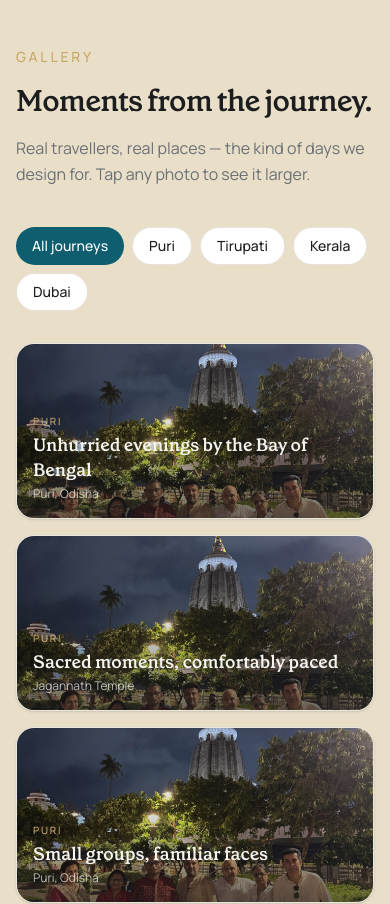
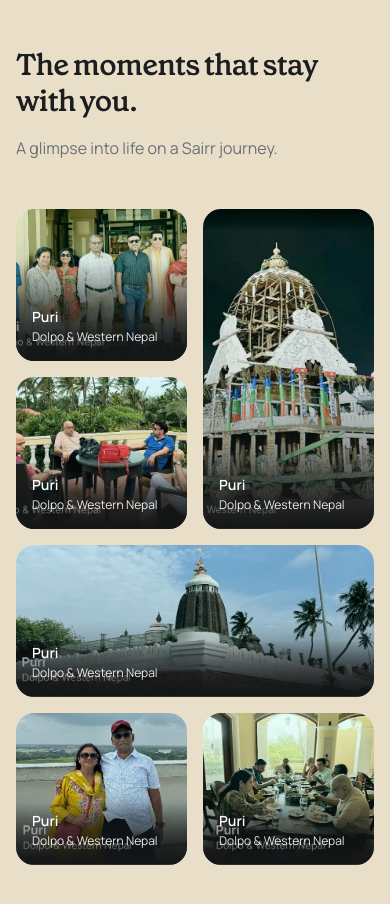
Before and after one commit to ServerlessTushar/sairr-website, a Next.js app: page / in a window 390 px wide. Shown: the part 4580-5484 px from the top of the page. Built offline with nearby package versions, Linux system fonts and the light colour scheme.

Commit message:
tripgallery section updated

```diff
--- a/src/components/home/TripGalleryGrid.tsx
+++ b/src/components/home/TripGalleryGrid.tsx
@@ -6,18 +6,9 @@ import { AnimatePresence, motion, useReducedMotion } from "framer-motion";
 import { ChevronLeft, ChevronRight, X } from "lucide-react";
 import {
   galleryImages,
-  galleryJourneys,
   type GalleryImage,
-  type GalleryLayout,
 } from "@/data/gallery";
 import { cn } from "@/lib/utils";
-
-const layoutClasses: Record<GalleryLayout, string> = {
-  default: "sm:col-span-1 sm:row-span-1",
-  wide: "sm:col-span-2 sm:row-span-1",
-  tall: "sm:col-span-1 sm:row-span-2",
-  large: "sm:col-span-2 sm:row-span-2",
-};
 
 function gallerySrc(image: GalleryImage) {
   return image.src ?? `https://picsum.photos/seed/${image.seed}/1200/800`;
@@ -27,31 +18,173 @@ type TripGalleryGridProps = {
   className?: string;
 };
 
+type GalleryTileProps = {
+  image: GalleryImage;
+  onClick: () => void;
+  className?: string;
+  reduceMotion: boolean | null;
+};
+
+function GalleryTile({
+  image,
+  onClick,
+  className,
+  reduceMotion,
+}: GalleryTileProps) {
+  return (
+    <motion.button
+      type="button"
+      layout={reduceMotion ? false : true}
+      initial={reduceMotion ? false : { opacity: 0, scale: 0.96 }}
+      animate={{ opacity: 1, scale: 1 }}
+      exit={reduceMotion ? undefined : { opacity: 0, scale: 0.96 }}
+      transition={{ duration: 0.35, ease: [0.25, 0.4, 0.25, 1] }}
+      onClick={onClick}
+      className={cn(
+        "group relative min-h-[9.5rem] overflow-hidden rounded-2xl bg-card text-left sm:min-h-[11rem]",
+        className,
+      )}
+    >
+      <Image
+        src={gallerySrc(image)}
+        alt={image.alt}
+        fill
+        sizes="(max-width: 1024px) 100vw, 50vw"
+        data-ai-placeholder={image.aiPlaceholder ? "true" : undefined}
+        className="object-cover transition-transform duration-700 group-hover:scale-105"
+        style={{ objectPosition: image.objectPosition ?? "center" }}
+      />
+
+      <div className="absolute inset-0 bg-gradient-to-t from-charcoal/75 via-charcoal/10 to-transparent" />
+
+      <div className="absolute inset-x-0 bottom-0 p-4">
+        <p className="text-sm font-semibold text-white">{image.journeyLabel}</p>
+        <p className="mt-0.5 text-xs text-white/90">{image.caption}</p>
+      </div>
+    </motion.button>
+  );
+}
+
+function GalleryMosaic({
+  images,
+  onImageClick,
+  reduceMotion,
+}: {
+  images: GalleryImage[];
+  onImageClick: (index: number) => void;
+  reduceMotion: boolean | null;
+}) {
+  const left = images.slice(0, 3);
+  const right = images.slice(3, 6);
+
+  if (images.length < 6) {
+    return (
+      <div className="grid grid-cols-1 gap-4 sm:grid-cols-2">
+        <AnimatePresence mode="popLayout">
+          {images.map((image, index) => (
+            <GalleryTile
+              key={image.id}
+              image={image}
+              reduceMotion={reduceMotion}
+              onClick={() => onImageClick(index)}
+              className="aspect-4/3"
+            />
+          ))}
+        </AnimatePresence>
+      </div>
+    );
+  }
+
+  const tileIndex = (offset: number) => offset;
+
+  return (
+    <div className="flex flex-col gap-4 lg:flex-row lg:gap-5">
+      <div className="grid min-h-[19rem] flex-1 grid-cols-2 grid-rows-2 gap-4 sm:min-h-[22rem] lg:min-h-[26rem]">
+        <AnimatePresence mode="popLayout">
+          {left[0] && (
+            <GalleryTile
+              key={left[0].id}
+              image={left[0]}
+              reduceMotion={reduceMotion}
+              onClick={() => onImageClick(tileIndex(0))}
+              className="col-start-1 row-start-1 h-full"
+            />
+          )}
+          {left[1] && (
+            <GalleryTile
+              key={left[1].id}
+              image={left[1]}
+              reduceMotion={reduceMotion}
+              onClick={() => onImageClick(tileIndex(1))}
+              className="col-start-1 row-start-2 h-full"
+            />
+          )}
+          {left[2] && (
+            <GalleryTile
+              key={left[2].id}
+              image={left[2]}
+              reduceMotion={reduceMotion}
+              onClick={() => onImageClick(tileIndex(2))}
+              className="col-start-2 row-span-2 row-start-1 h-full"
+            />
+          )}
+        </AnimatePresence>
+      </div>
+
+      <div className="grid min-h-[19rem] flex-1 grid-cols-2 grid-rows-2 gap-4 sm:min-h-[22rem] lg:min-h-[26rem]">
+        <AnimatePresence mode="popLayout">
+          {right[0] && (
+            <GalleryTile
+              key={right[0].id}
+              image={right[0]}
+              reduceMotion={reduceMotion}
+              onClick={() => onImageClick(tileIndex(3))}
+              className="col-span-2 row-start-1 h-full"
+            />
+          )}
+          {right[1] && (
+            <GalleryTile
+              key={right[1].id}
+              image={right[1]}
+              reduceMotion={reduceMotion}
+              onClick={() => onImageClick(tileIndex(4))}
+              className="col-start-1 row-start-2 h-full"
+            />
+          )}
+          {right[2] && (
+            <GalleryTile
+              key={right[2].id}
+              image={right[2]}
+              reduceMotion={reduceMotion}
+              onClick={() => onImageClick(tileIndex(5))}
+              className="col-start-2 row-start-2 h-full"
+            />
+          )}
+        </AnimatePresence>
+      </div>
+    </div>
+  );
+}
+
 export function TripGalleryGrid({ className }: TripGalleryGridProps) {
   const reduceMotion = useReducedMotion();
-  const [activeJourney, setActiveJourney] = useState("all");
   const [lightboxIndex, setLightboxIndex] = useState<number | null>(null);
-
-  const filteredImages =
-    activeJourney === "all"
-      ? galleryImages
-      : galleryImages.filter((image) => image.journey === activeJourney);
 
   const closeLightbox = useCallback(() => setLightboxIndex(null), []);
 
   const showPrev = useCallback(() => {
     setLightboxIndex((current) => {
       if (current === null) return null;
-      return current <= 0 ? filteredImages.length - 1 : current - 1;
+      return current <= 0 ? galleryImages.length - 1 : current - 1;
     });
-  }, [filteredImages.length]);
+  }, []);
 
   const showNext = useCallback(() => {
     setLightboxIndex((current) => {
       if (current === null) return null;
-      return current >= filteredImages.length - 1 ? 0 : current + 1;
+      return current >= galleryImages.length - 1 ? 0 : current + 1;
     });
-  }, [filteredImages.length]);
+  }, []);
 
   useEffect(() => {
     if (lightboxIndex === null) return;
@@ -71,92 +204,18 @@ export function TripGalleryGrid({ className }: TripGalleryGridProps) {
     };
   }, [closeLightbox, lightboxIndex, showNext, showPrev]);
 
-  useEffect(() => {
-    setLightboxIndex(null);
-  }, [activeJourney]);
-
   const activeImage =
-    lightboxIndex !== null ? filteredImages[lightboxIndex] : null;
+    lightboxIndex !== null ? galleryImages[lightboxIndex] : null;
 
   return (
     <>
-      <div className={cn("mt-10 space-y-8", className)}>
-        <div className="flex flex-wrap gap-2">
-          {galleryJourneys.map((journey) => {
-            const count =
-              journey.slug === "all"
-                ? galleryImages.length
-                : galleryImages.filter((image) => image.journey === journey.slug)
-                    .length;
-
-            if (journey.slug !== "all" && count === 0) return null;
-
-            return (
-              <button
-                key={journey.slug}
-                type="button"
-                onClick={() => setActiveJourney(journey.slug)}
-                className={cn(
-                  "rounded-full px-4 py-2 text-sm font-medium transition-colors",
-                  activeJourney === journey.slug
-                    ? "bg-brand text-white"
-                    : "border border-border/70 bg-card text-charcoal hover:border-brand/30 hover:text-brand",
-                )}
-              >
-                {journey.label}
-              </button>
-            );
-          })}
-        </div>
-
-        <motion.div
-          layout={reduceMotion ? false : true}
-          className="grid auto-rows-[11rem] grid-cols-1 gap-4 sm:grid-cols-2 sm:auto-rows-[12rem] lg:grid-cols-4 lg:auto-rows-[10.5rem]"
-        >
-          <AnimatePresence mode="popLayout">
-            {filteredImages.map((image, index) => (
-              <motion.button
-                key={image.id}
-                type="button"
-                layout={reduceMotion ? false : true}
-                initial={reduceMotion ? false : { opacity: 0, scale: 0.96 }}
-                animate={{ opacity: 1, scale: 1 }}
-                exit={reduceMotion ? undefined : { opacity: 0, scale: 0.96 }}
-                transition={{ duration: 0.35, ease: [0.25, 0.4, 0.25, 1] }}
-                onClick={() => setLightboxIndex(index)}
-                className={cn(
-                  "group relative overflow-hidden rounded-2xl border border-border/60 bg-card text-left shadow-sm",
-                  layoutClasses[image.layout ?? "default"],
-                )}
-              >
-                <Image
-                  src={gallerySrc(image)}
-                  alt={image.alt}
-                  fill
-                  sizes="(max-width: 640px) 100vw, (max-width: 1024px) 50vw, 25vw"
-                  data-ai-placeholder={image.aiPlaceholder ? "true" : undefined}
-                  className="object-cover transition-transform duration-700 group-hover:scale-105"
-                  style={{ objectPosition: image.objectPosition ?? "center" }}
-                />
-
-                <div className="absolute inset-0 bg-gradient-to-t from-charcoal/80 via-charcoal/20 to-transparent opacity-80 transition-opacity duration-300 group-hover:opacity-100" />
-
-                <div className="absolute inset-x-0 bottom-0 p-4">
-                  <p className="text-[10px] font-medium uppercase tracking-[0.18em] text-gold">
-                    {image.journeyLabel}
-                  </p>
-                  <p className="mt-1 font-heading text-lg font-semibold leading-snug text-mist">
-                    {image.caption}
-                  </p>
-                  <p className="mt-1 text-xs text-mist/75">{image.location}</p>
-                </div>
-
-                <div className="absolute right-3 top-3 rounded-full border border-mist/20 bg-charcoal/35 px-2.5 py-1 text-[10px] font-medium uppercase tracking-[0.14em] text-mist/85 opacity-0 backdrop-blur-sm transition-opacity duration-300 group-hover:opacity-100">
-                  View
-                </div>
-              </motion.button>
-            ))}
-          </AnimatePresence>
+      <div className={className}>
+        <motion.div layout={reduceMotion ? false : true}>
+          <GalleryMosaic
+            images={galleryImages}
+            reduceMotion={reduceMotion}
+            onImageClick={setLightboxIndex}
+          />
         </motion.div>
       </div>
 
@@ -220,7 +279,7 @@ export function TripGalleryGrid({ className }: TripGalleryGridProps) {
                     <ChevronLeft className="size-5" />
                   </button>
                   <span className="min-w-12 text-center text-sm text-mist/70">
-                    {lightboxIndex + 1} / {filteredImages.length}
+                    {lightboxIndex + 1} / {galleryImages.length}
                   </span>
                   <button
                     type="button"
--- a/src/components/home/TripGallerySection.tsx
+++ b/src/components/home/TripGallerySection.tsx
@@ -6,21 +6,17 @@ export function TripGallerySection() {
     <section id="gallery" className="border-t border-charcoal/10 bg-sand">
       <div className="mx-auto max-w-7xl px-4 py-20 sm:px-6 lg:px-8 lg:py-28">
         <FadeIn>
-          <div className="max-w-2xl">
-            <p className="text-sm font-medium uppercase tracking-[0.2em] text-gold">
-              Gallery
-            </p>
-            <h2 className="mt-4 font-heading text-3xl font-semibold tracking-tight text-charcoal sm:text-4xl">
-              Moments from the journey.
+          <div className="lg:mx-auto lg:max-w-3xl lg:text-center">
+            <h2 className="font-heading text-3xl font-semibold tracking-tight text-charcoal sm:text-4xl">
+              The moments that stay with you.
             </h2>
-            <p className="mt-4 text-base leading-relaxed text-slate">
-              Real travellers, real places — the kind of days we design for.
-              Tap any photo to see it larger.
+            <p className="mt-4 text-base leading-relaxed text-slate sm:text-lg">
+              A glimpse into life on a Sairr journey.
             </p>
           </div>
         </FadeIn>
 
-        <TripGalleryGrid />
+        <TripGalleryGrid className="mt-12 lg:mt-14" />
       </div>
     </section>
   );
--- a/src/data/gallery.ts
+++ b/src/data/gallery.ts
@@ -24,94 +24,70 @@ export const galleryJourneys = [
 
 export const galleryImages: GalleryImage[] = [
   {
-    id: "puri-coast",
-    seed: "puri-gallery-coast",
-    src: "/sairr-coming-soon.jpeg",
-    alt: "Travellers enjoying the coast near Puri",
-    caption: "Unhurried evenings by the Bay of Bengal",
+    id: "moments-1",
+    seed: "moments-1",
+    src: "/homepage/moments-1.webp",
+    alt: "Sairr travellers together in Puri",
+    caption: "Dolpo & Western Nepal",
     location: "Puri, Odisha",
     journey: "puri",
     journeyLabel: "Puri",
-    layout: "large",
-    objectPosition: "center 30%",
+    objectPosition: "center",
   },
   {
-    id: "puri-temple",
-    seed: "puri-gallery-temple",
-    src: "/sairr-coming-soon.jpeg",
-    alt: "Travellers near Jagannath Temple, Puri",
-    caption: "Sacred moments, comfortably paced",
-    location: "Jagannath Temple",
-    journey: "puri",
-    journeyLabel: "Puri",
-    layout: "tall",
-    objectPosition: "center 20%",
-  },
-  {
-    id: "puri-group",
-    seed: "puri-gallery-group",
-    src: "/sairr-coming-soon.jpeg",
-    alt: "Sairr travellers together in Puri",
-    caption: "Small groups, familiar faces",
+    id: "moments-2",
+    seed: "moments-2",
+    src: "/homepage/moments-2.webp",
+    alt: "Travellers sharing a meal in Puri",
+    caption: "Dolpo & Western Nepal",
     location: "Puri, Odisha",
     journey: "puri",
     journeyLabel: "Puri",
-    objectPosition: "center 40%",
+    objectPosition: "center",
   },
   {
-    id: "puri-arrival",
-    seed: "puri-gallery-arrival",
-    src: "/sairr-coming-soon.jpeg",
-    alt: "Travellers arriving for the Puri journey",
-    caption: "From doorstep to destination — we handle the rest",
+    id: "moments-3",
+    seed: "moments-3",
+    src: "/homepage/moments-3.webp",
+    alt: "Temple chariot in Puri",
+    caption: "Dolpo & Western Nepal",
     location: "Puri, Odisha",
     journey: "puri",
     journeyLabel: "Puri",
-    layout: "wide",
-    objectPosition: "center 35%",
+    objectPosition: "center",
   },
   {
-    id: "puri-meal",
-    seed: "puri-gallery-meal",
-    src: "/sairr-coming-soon.jpeg",
-    alt: "Shared meal during the Puri journey",
-    caption: "Good food, good company, no rush",
+    id: "moments-4",
+    seed: "moments-4",
+    src: "/homepage/moments-4.webp",
+    alt: "Temple dome in Puri",
+    caption: "Dolpo & Western Nepal",
     location: "Puri, Odisha",
     journey: "puri",
     journeyLabel: "Puri",
-    objectPosition: "center 50%",
+    objectPosition: "center",
   },
   {
-    id: "tirupati-preview",
-    seed: "tirupati-gallery-1",
-    alt: "Tirupati temple hills at sunrise",
-    caption: "Coming soon — Tirupati at a gentle pace",
-    location: "Tirupati, Andhra Pradesh",
-    journey: "tirupati",
-    journeyLabel: "Tirupati",
-    layout: "tall",
-    aiPlaceholder: true,
+    id: "moments-5",
+    seed: "moments-5",
+    src: "/homepage/moments-5.webp",
+    alt: "Travellers exploring Puri",
+    caption: "Dolpo & Western Nepal",
+    location: "Puri, Odisha",
+    journey: "puri",
+    journeyLabel: "Puri",
+    objectPosition: "center",
   },
   {
-    id: "kerala-preview",
-    seed: "kerala-gallery-1",
-    alt: "Kerala backwaters at golden hour",
-    caption: "Coming soon — backwaters and coastal calm",
-    location: "Kerala",
-    journey: "kerala",
-    journeyLabel: "Kerala",
-    aiPlaceholder: true,
-  },
-  {
-    id: "dubai-preview",
-    seed: "dubai-gallery-1",
-    alt: "Dubai skyline at dusk",
-    caption: "Coming soon — international journeys with Sairr",
-    location: "Dubai, UAE",
-    journey: "dubai",
-    journeyLabel: "Dubai",
-    layout: "wide",
-    aiPlaceholder: true,
+    id: "moments-6",
+    seed: "moments-6",
+    src: "/homepage/moments-6.webp",
+    alt: "Group dining during the Puri journey",
+    caption: "Dolpo & Western Nepal",
+    location: "Puri, Odisha",
+    journey: "puri",
+    journeyLabel: "Puri",
+    objectPosition: "center",
   },
 ];
 
```
